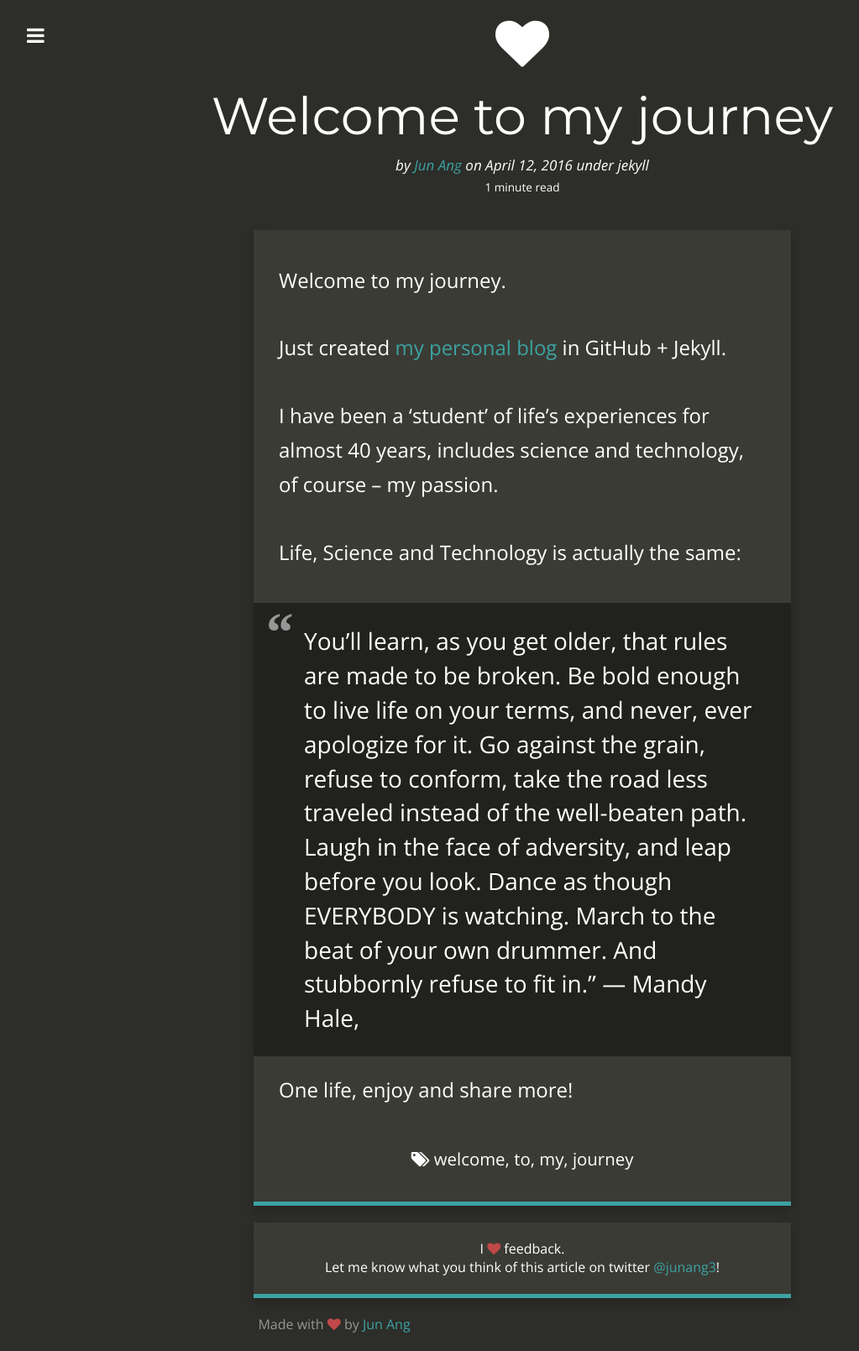
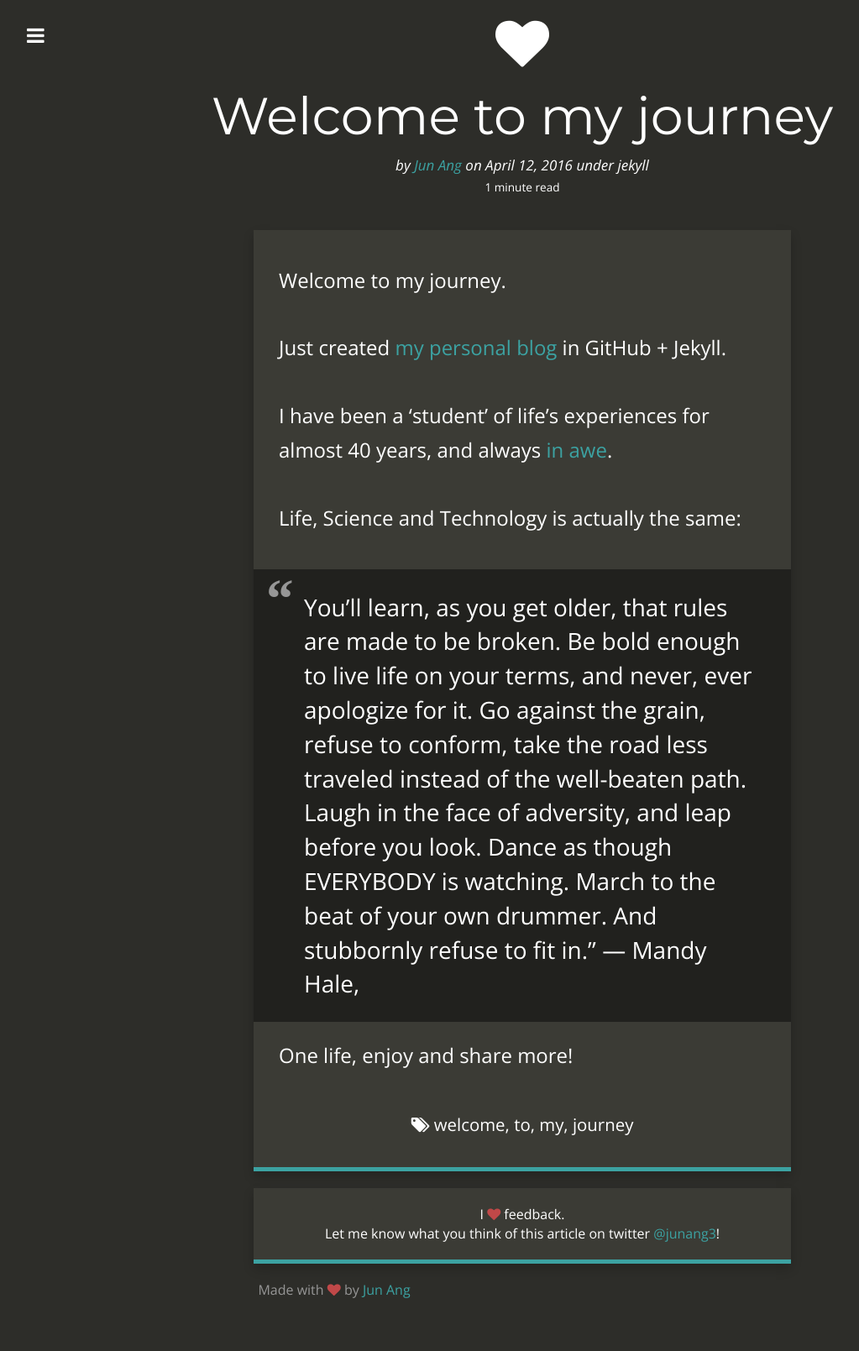
Before and after one commit to junang3/junang3.github.io, a Jekyll site: the page built from _posts/2016-04-12-welcome-to-my-journey.md, in a window 1280 px wide. Shown: the whole page at 84% size, without its empty margins (18-1041 px from the left). Built offline with Jekyll 4.4.1, drawn with Linux system fonts in a browser that asks for light colours; nearby versions of some CDN libraries; after the commit the page ends 1568 px from its top, so only the background shows below that.

Commit message:
Update 2016-04-12-welcome-to-my-journey.md

```diff
--- a/_posts/2016-04-12-welcome-to-my-journey.md
+++ b/_posts/2016-04-12-welcome-to-my-journey.md
@@ -17,7 +17,7 @@ Welcome to my journey.
 
 Just created [my personal blog][1] in GitHub + Jekyll.
 
-I have been a 'student' of life's experiences for almost 40 years, includes science and technology, of course -- my passion.
+I have been a 'student' of life's experiences for almost 40 years, and always [in awe][2].
 
 Life, Science and Technology is actually the same:
 
```
Also changed, not shown: other parts of _posts/2016-04-12-welcome-to-my-journey.md (+1 -0 lines).
